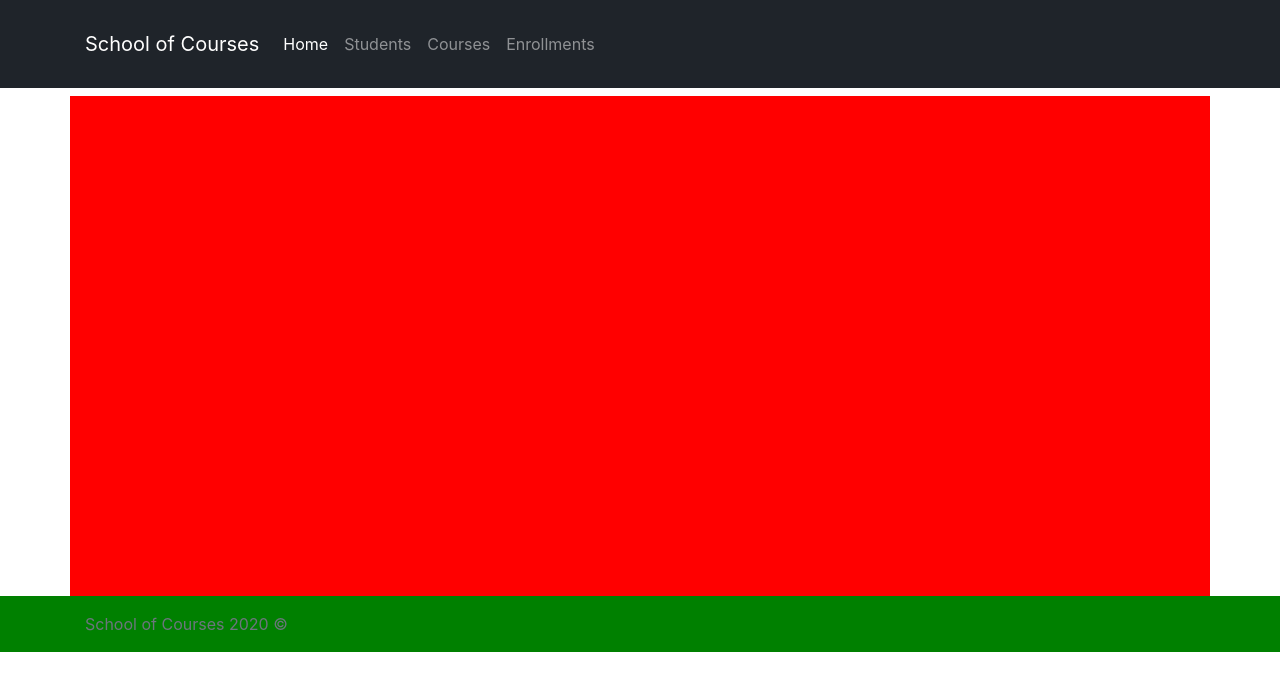
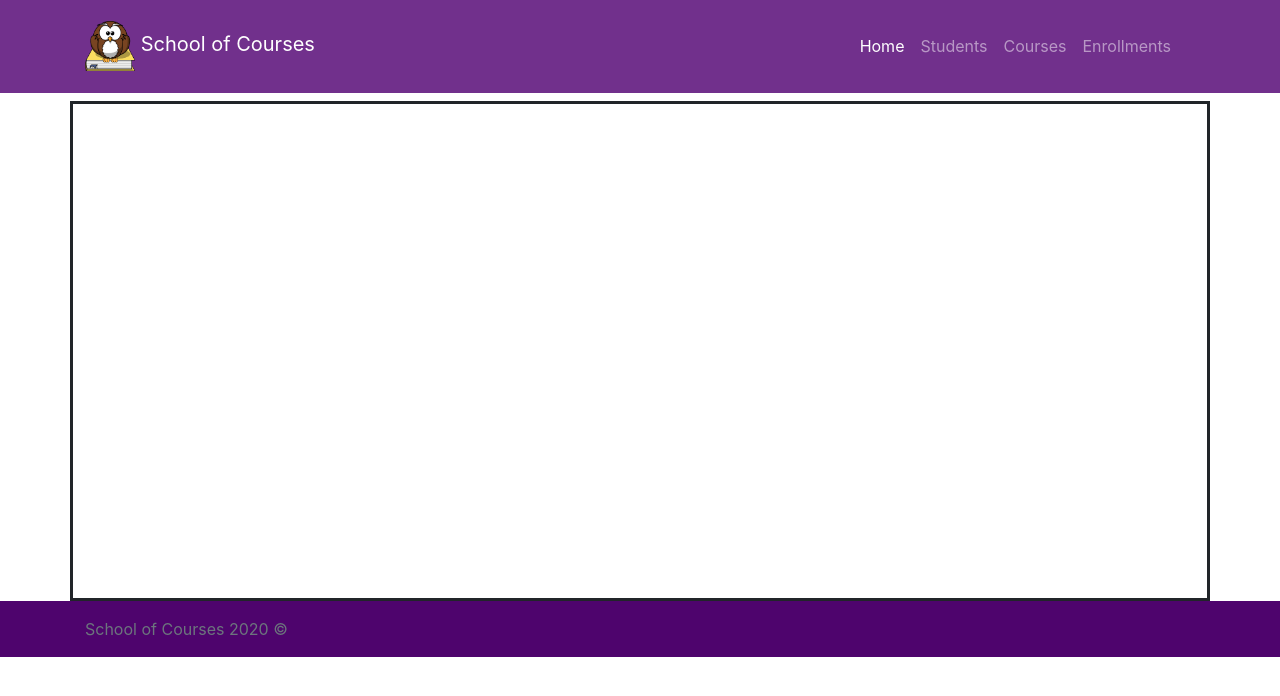
Before and after one commit to alexandrepalmag/Courses-Website-with-php, a PHP site: page /?page=1 in a window 1280 px wide. Shown: the top 696 px of the page. Run offline with PHP 8.4, Linux system fonts and the light colour scheme.

Commit message:
layout: image, color and page dimensions

```diff
--- a/css/style.css
+++ b/css/style.css
@@ -13,22 +13,31 @@ body {
     box-sizing: border-box;
 }
 
-body>.container {
+/* body>.container {
     padding-top: 60px;
 }
-
+ */
 
 /* ==========================nav=========================== */
 header {
-    padding: 3rem;
+    padding: 3.15rem;
 }
 nav#navGeneral {
-    padding: 1.5rem;
-    background-color: rgba(20, 25, 31, 0.95)!important;
+    padding: 1.02rem;
+    background-color: rgba(94, 20, 125, 0.88)!important;
+   /*  rgba(20, 25, 31, 0.95)!important; */
     /* #2A4C54!important rgb(89, 154, 173)*/
 }
 #content {
     height: 500px;
-    background: red;
-    padding: 1rem;
+    border: solid;
+    padding: 3rem;
 }
+
+
+/* ==========================footer=========================== */
+.person-footer {
+    background: rgb(78, 4, 109);
+    display: flex;
+    justify-content: center;
+}
--- a/footer.php
+++ b/footer.php
@@ -1,6 +1,6 @@
 </div>
 </body>
-<footer class="footer mt-auto py-3" style="background-color: green;padding:10px">
+<footer class="footer mt-auto py-3 person-footer">
     <div class="container">
         <span class="text-muted">School of Courses 2020 &copy;</span>
     </div>
--- a/header.php
+++ b/header.php
@@ -13,10 +13,14 @@
     <header>
         <nav class="navbar navbar-expand-md navbar-dark fixed-top bg-dark" id="navGeneral">
             <div class="container">
-            <a class="navbar-brand" href="?page=home">School of Courses</a>
+                <a class="navbar-brand" href="?page=home">
+                    <img src="img/owl.png" style="height: 50px;width:50px">
+                    School of Courses
+                </a>
                 <button class="navbar-toggler" type="button" data-toggle="collapse" data-target="#navbarCollapse" aria-controls="navbarCollapse" aria-expanded="false" aria-label="Toggle navigation">
                     <span class="navbar-toggler-icon"></span>
                 </button>
+                <nav class=" navbar navbar-expand-md nav justify-content-end">
                     <div class="collapse navbar-collapse" id="navbarCollapse">
                         <ul class="navbar-nav mr-auto">
                             <li class="nav-item active">
@@ -33,6 +37,7 @@
                             </li>
                         </ul>
                     </div>
+                </nav>
             </div>
         </nav>
     </header>
```
Also changed, not shown: img/owl.png (added). Lines whose indentation alone changed are shown as unchanged.
